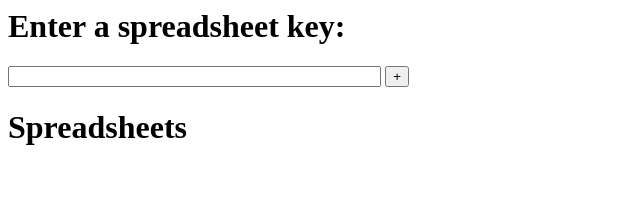
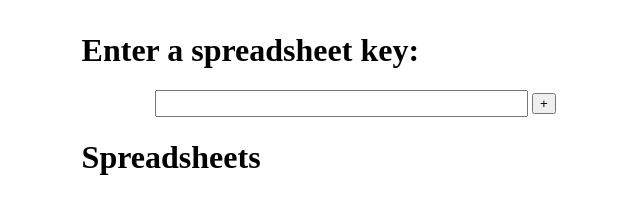
Before and after one commit to kellyaj/doctest, a website: page index.html in a window 1280 px wide. Shown: the whole page, without its empty margins (0-640 px from the left). Drawn offline with Linux system fonts and the light colour scheme; no server answers.

Commit message:
adds margin styles

```diff
--- a/index.html
+++ b/index.html
@@ -6,7 +6,7 @@
   <body>
 
     <div>
-      <h1>Enter a spreadsheet key:</h1>
+      <h1 class="enter-key">Enter a spreadsheet key:</h1>
       <input class="url-input"></input>
       <button>+</button>
     </div>
--- a/scripts/spreadsheet.js
+++ b/scripts/spreadsheet.js
@@ -23,5 +23,5 @@ Spreadsheet.prototype.retrieve = function() {
 
 Spreadsheet.prototype.render = function() {
   var title = this.feed.title.$t;
-  $('[data-id=sheets]').append("<div data-id=" + title + "><h2>" + title + "</h2><table>" + this.tableGenerator.createTable(this.entries) + "</table></div>");
+  $('[data-id=sheets]').append('<div class="sheet" data-id=' + title + "><h2>" + title + "</h2><table>" + this.tableGenerator.createTable(this.entries) + "</table></div>");
 }
--- a/styles/main.css
+++ b/styles/main.css
@@ -1,5 +1,7 @@
 .url-input {
+  height: 2em;
   width: 28em;
+  margin-left: 11em;
 }
 
 .header-row {
@@ -11,3 +13,16 @@
 .entry-cell {
   padding: 0.3em 1.5em 0.3em 1.5em;
 }
+
+.sheet {
+  margin: 1.6em 0 1.6em 7.6em;
+  margin-left: 7.6em;
+}
+
+h1 {
+  margin-left: 2.3em;
+}
+
+.enter-key {
+  margin-top: 1em;
+}
```
